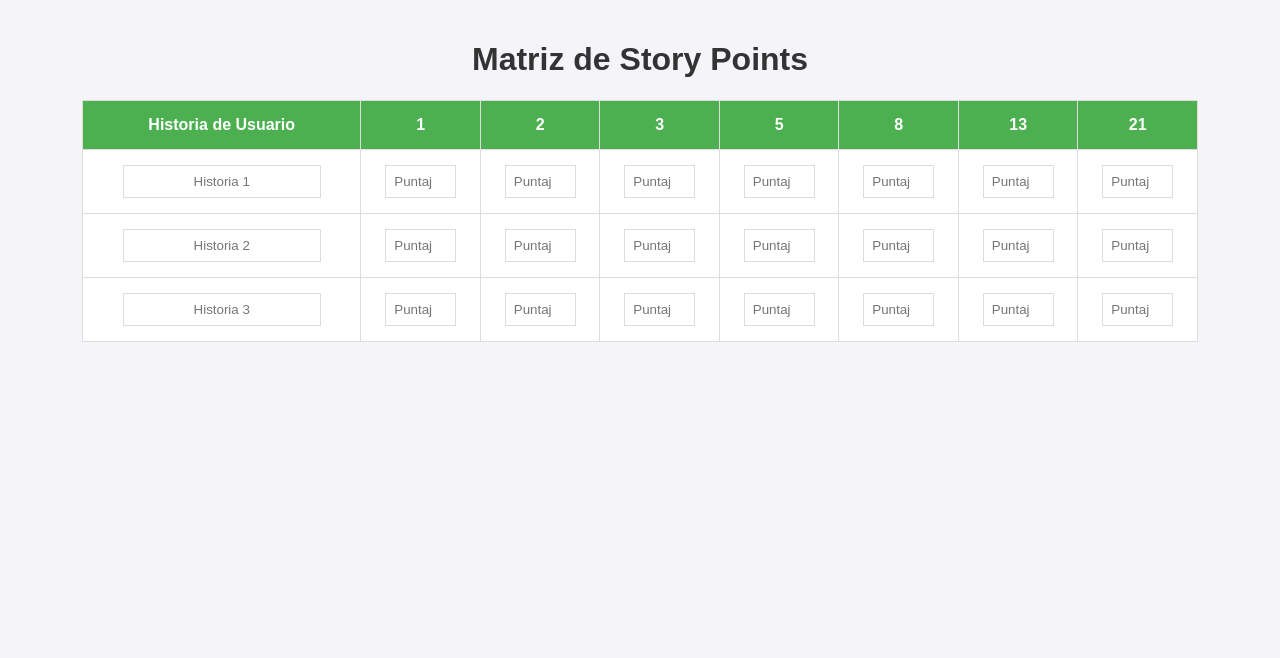
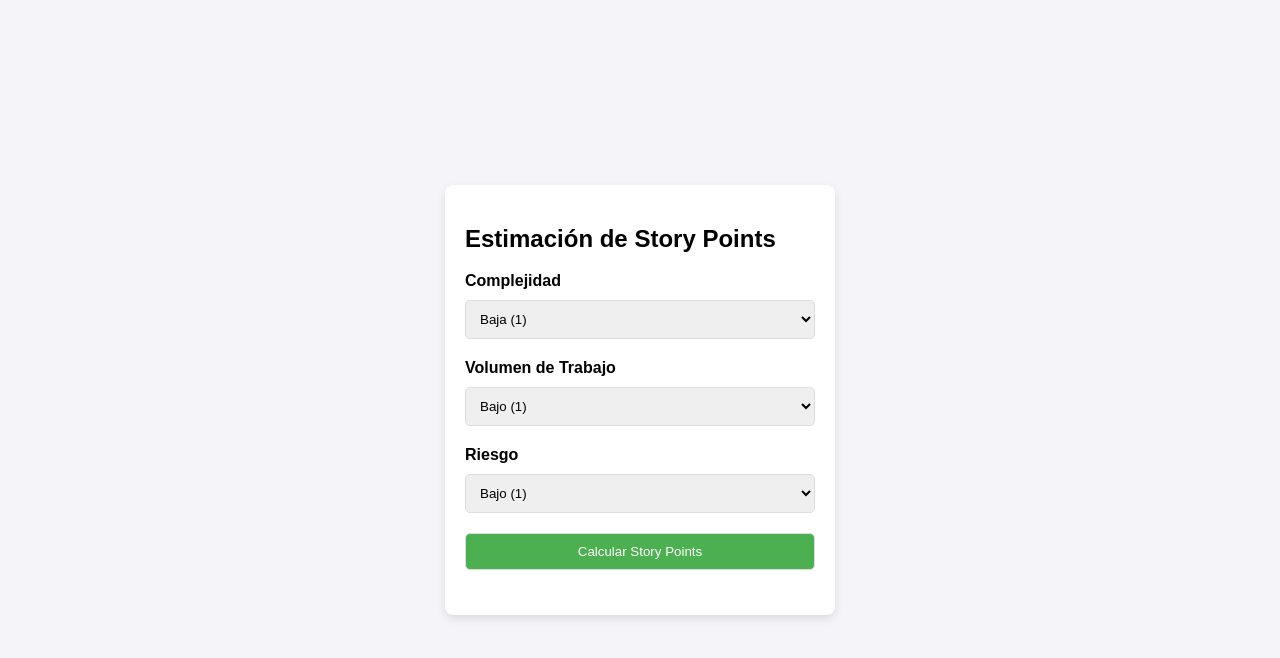
Before and after one commit to AAM99/story-points-calculator, a plain HTML site: page index.html in a window 1280 px wide. Drawn offline with Linux system fonts and the light colour scheme.

Commit message:
Update index.html

```diff
--- a/index.html
+++ b/index.html
@@ -3,98 +3,106 @@
 <head>
   <meta charset="UTF-8">
   <meta name="viewport" content="width=device-width, initial-scale=1.0">
-    <title>Matriz de Story Points</title>
+  <title>Estimación de Story Points</title>
   <style>
     body {
       font-family: Arial, sans-serif;
+      background-color: #f4f4f9;
+      display: flex;
+      justify-content: center;
+      align-items: center;
+      height: 100vh;
       margin: 0;
+    }
+    .container {
+      background-color: #fff;
       padding: 20px;
-            background-color: #f4f4f9;
+      border-radius: 8px;
+      box-shadow: 0 4px 8px rgba(0, 0, 0, 0.1);
+      width: 350px;
     }
-
-        h1 {
-            text-align: center;
-            color: #333;
+    label {
+      font-weight: bold;
+      margin-top: 10px;
+      display: block;
     }
-
-        table {
-            width: 90%;
-            margin: 20px auto;
-            border-collapse: collapse;
-            background-color: white;
+    select, button {
+      width: 100%;
+      padding: 10px;
+      margin: 10px 0;
       border: 1px solid #ddd;
+      border-radius: 5px;
     }
-
-        th, td {
-            padding: 15px;
-            text-align: center;
-            border: 1px solid #ddd;
-        }
-
-        th {
+    button {
       background-color: #4CAF50;
       color: white;
+      cursor: pointer;
     }
-
-        td input {
-            width: 80%;
-            padding: 8px;
+    button:hover {
+      background-color: #45a049;
+    }
+    .result {
+      margin-top: 15px;
+      font-size: 18px;
+      color: #333;
       text-align: center;
-            border: 1px solid #ddd;
-            box-sizing: border-box;
     }
   </style>
 </head>
 <body>
+  <div class="container">
+    <h2>Estimación de Story Points</h2>
 
-    <h1>Matriz de Story Points</h1>
+    <!-- Complejidad -->
+    <label for="complejidad">Complejidad</label>
+    <select id="complejidad">
+      <option value="1">Baja (1)</option>
+      <option value="2">Media Baja (2)</option>
+      <option value="3">Media (3)</option>
+      <option value="4">Alta (4)</option>
+      <option value="5">Muy Alta (5)</option>
+    </select>
 
-    <table>
-        <thead>
-            <tr>
-                <th>Historia de Usuario</th>
-                <th>1</th>
-                <th>2</th>
-                <th>3</th>
-                <th>5</th>
-                <th>8</th>
-                <th>13</th>
-                <th>21</th>
-            </tr>
-        </thead>
-        <tbody>
-            <tr>
-                <td><input type="text" placeholder="Historia 1"></td>
-                <td><input type="number" min="0" max="21" placeholder="Puntaje"></td>
-                <td><input type="number" min="0" max="21" placeholder="Puntaje"></td>
-                <td><input type="number" min="0" max="21" placeholder="Puntaje"></td>
-                <td><input type="number" min="0" max="21" placeholder="Puntaje"></td>
-                <td><input type="number" min="0" max="21" placeholder="Puntaje"></td>
-                <td><input type="number" min="0" max="21" placeholder="Puntaje"></td>
-                <td><input type="number" min="0" max="21" placeholder="Puntaje"></td>
-            </tr>
-            <tr>
-                <td><input type="text" placeholder="Historia 2"></td>
-                <td><input type="number" min="0" max="21" placeholder="Puntaje"></td>
-                <td><input type="number" min="0" max="21" placeholder="Puntaje"></td>
-                <td><input type="number" min="0" max="21" placeholder="Puntaje"></td>
-                <td><input type="number" min="0" max="21" placeholder="Puntaje"></td>
-                <td><input type="number" min="0" max="21" placeholder="Puntaje"></td>
-                <td><input type="number" min="0" max="21" placeholder="Puntaje"></td>
-                <td><input type="number" min="0" max="21" placeholder="Puntaje"></td>
-            </tr>
-            <tr>
-                <td><input type="text" placeholder="Historia 3"></td>
-                <td><input type="number" min="0" max="21" placeholder="Puntaje"></td>
-                <td><input type="number" min="0" max="21" placeholder="Puntaje"></td>
-                <td><input type="number" min="0" max="21" placeholder="Puntaje"></td>
-                <td><input type="number" min="0" max="21" placeholder="Puntaje"></td>
-                <td><input type="number" min="0" max="21" placeholder="Puntaje"></td>
-                <td><input type="number" min="0" max="21" placeholder="Puntaje"></td>
-                <td><input type="number" min="0" max="21" placeholder="Puntaje"></td>
-            </tr>
-        </tbody>
-    </table>
+    <!-- Volumen de Trabajo -->
+    <label for="volumen">Volumen de Trabajo</label>
+    <select id="volumen">
+      <option value="1">Bajo (1)</option>
+      <option value="2">Medio Bajo (2)</option>
+      <option value="3">Medio (3)</option>
+      <option value="4">Alto (4)</option>
+      <option value="5">Muy Alto (5)</option>
+    </select>
 
+    <!-- Riesgo -->
+    <label for="riesgo">Riesgo</label>
+    <select id="riesgo">
+      <option value="1">Bajo (1)</option>
+      <option value="2">Medio Bajo (2)</option>
+      <option value="3">Medio (3)</option>
+      <option value="4">Alto (4)</option>
+      <option value="5">Muy Alto (5)</option>
+    </select>
+
+    <!-- Botón para calcular -->
+    <button onclick="calcularStoryPoints()">Calcular Story Points</button>
+
+    <!-- Resultado -->
+    <div class="result" id="resultado"></div>
+  </div>
+
+  <script>
+    function calcularStoryPoints() {
+      // Obtener los valores seleccionados
+      const complejidad = parseInt(document.getElementById("complejidad").value);
+      const volumen = parseInt(document.getElementById("volumen").value);
+      const riesgo = parseInt(document.getElementById("riesgo").value);
+
+      // Calcular los Story Points
+      const total = complejidad + volumen + riesgo;
+
+      // Mostrar el resultado
+      document.getElementById("resultado").innerText = `Story Points Estimados: ${total}`;
+    }
+  </script>
 </body>
 </html>
```
Lines whose indentation alone changed are shown as unchanged.
